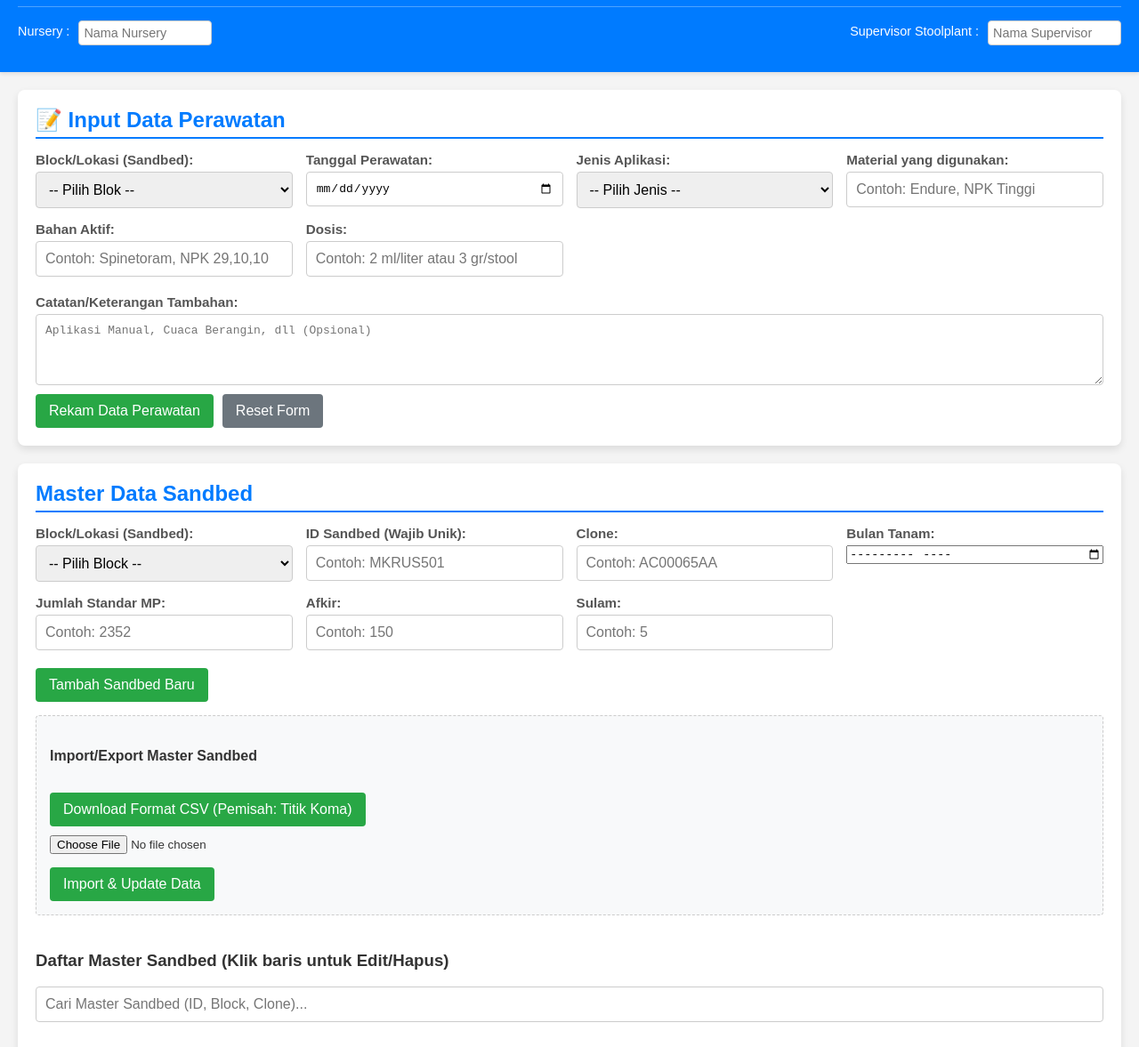
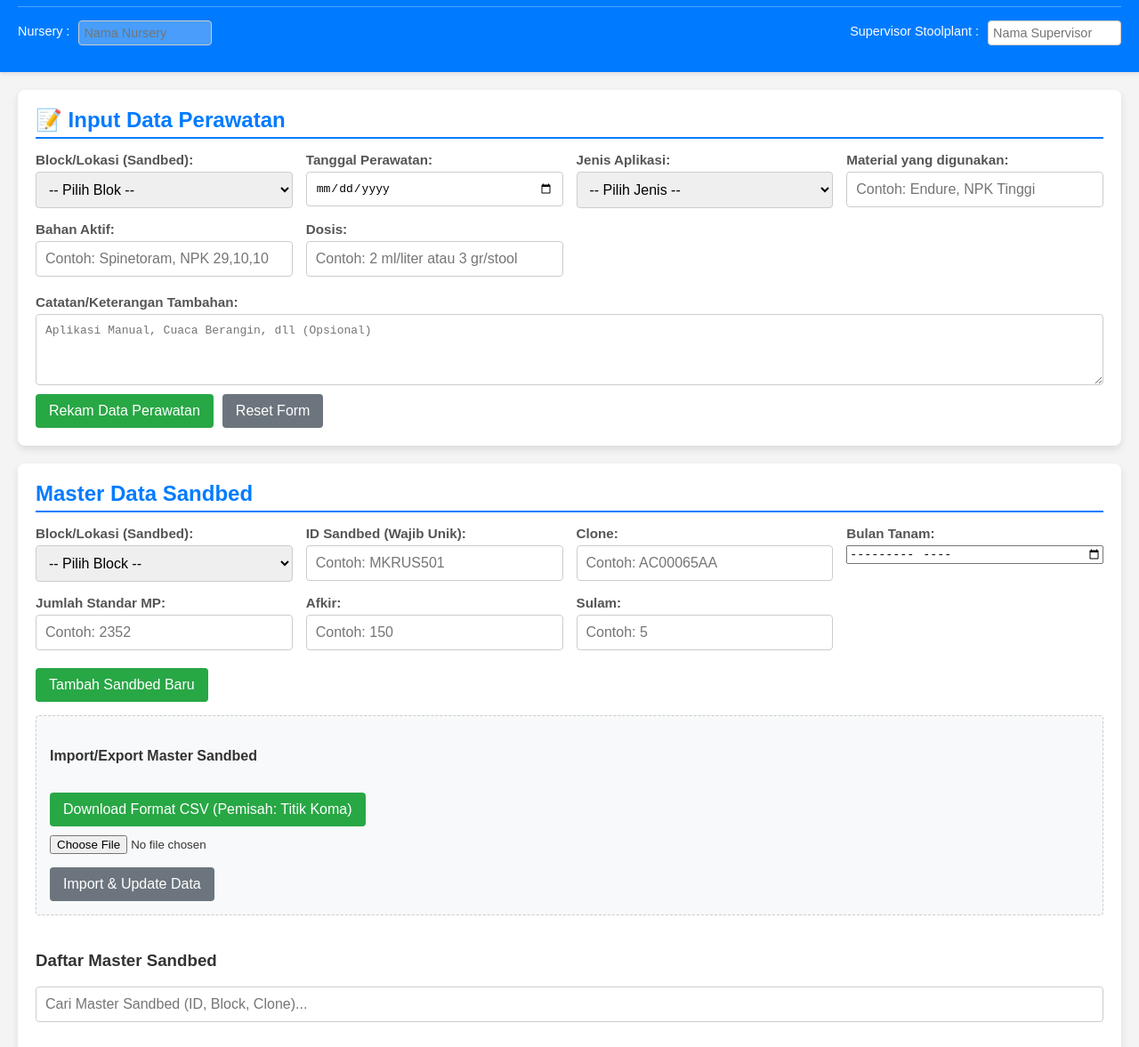
Before and after one commit to pemimpisang300-debug/Makmur, a plain HTML site: page Monitoring.html in a window 1280 px wide. Shown: the part 55-1232 px from the top of the page at 89% size. Drawn offline with Linux system fonts and the light colour scheme.

Commit message:
Update Monitoring.html

```diff
--- a/Monitoring.html
+++ b/Monitoring.html
@@ -15,7 +15,7 @@
         <div class="header-info">
             <div class="header-group">
                 <label for="nursery-name">Nursery :</label>
-                <input type="text" id="nursery-name" placeholder="Nama Nursery">
+                <input type="text" id="nursery-name" placeholder="Nama Nursery" disabled>
             </div>
             <div class="header-group">
                 <label for="supervisor-name">Supervisor Stoolplant :</label>
@@ -95,6 +95,7 @@
                             <option value="Block B">Block B</option>
                             <option value="Block C">Block C</option>
                             <option value="Block D">Block D</option>
+                            <option value="MPH Temporary">MPH Temporary</option>
                         </select>
                     </div>
 
@@ -139,11 +140,11 @@
                 </div>
                 <input type="file" id="import-file" accept=".csv" style="margin-top: 10px;">
                 <span id="file-info" style="display: block; font-size: 0.9em; margin-top: 5px;"></span>
-                <button class="btn-import" id="btn-import-data">Import & Update Data</button>
+                <button class="btn-import" id="btn-import-data" disabled>Import & Update Data</button>
             </div>
 
 
-            <h3 style="margin-top: 40px;">Daftar Master Sandbed (Klik baris untuk Edit/Hapus)</h3>
+            <h3 style="margin-top: 40px;">Daftar Master Sandbed</h3>
             <div class="search-controls">
                 <input type="text" id="search-master-input" placeholder="Cari Master Sandbed (ID, Block, Clone)...">
             </div>
@@ -201,14 +202,14 @@
     <script src="https://www.gstatic.com/firebasejs/9.6.1/firebase-database-compat.js"></script>
 
     <script>
-        // 2. KONFIGURASI FIREBASE ANDA
+        // KONFIGURASI FIREBASE ANDA
         const firebaseConfig = {
             apiKey: "AIzaSyBrJcVh3GJfY9WGzjDAYODlVSY2QI5JTXc",
             authDomain: "monitoring-stoolplant.firebaseapp.com",
             databaseURL: "https://monitoring-stoolplant-default-rtdb.asia-southeast1.firebasedatabase.app",
             projectId: "monitoring-stoolplant",
             storageBucket: "monitoring-stoolplant.appspot.com",
-            messagingSenderId: "..."
+            // Anda bisa menghapus messagingSenderId jika tidak digunakan
         };
 
         // Inisialisasi Firebase dan Database
```
